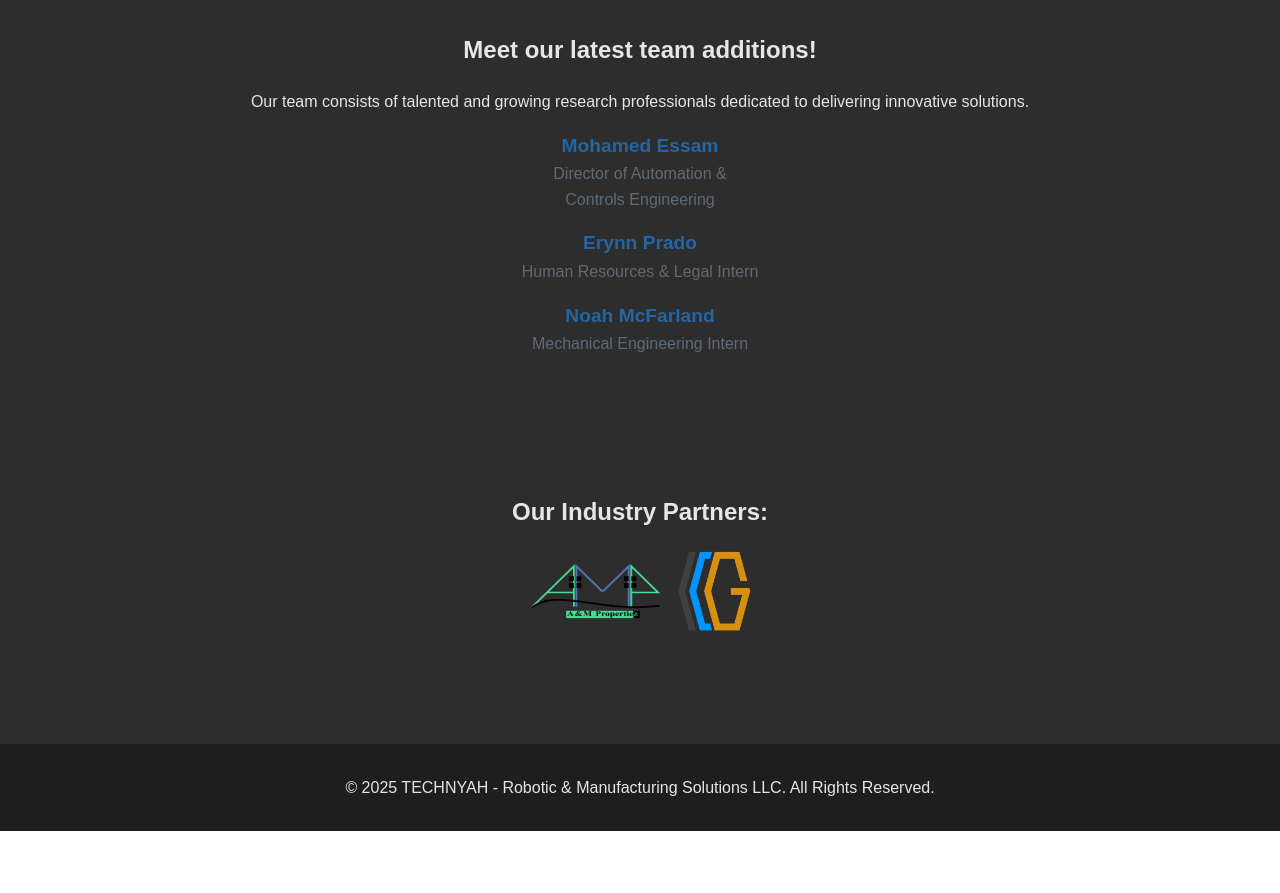
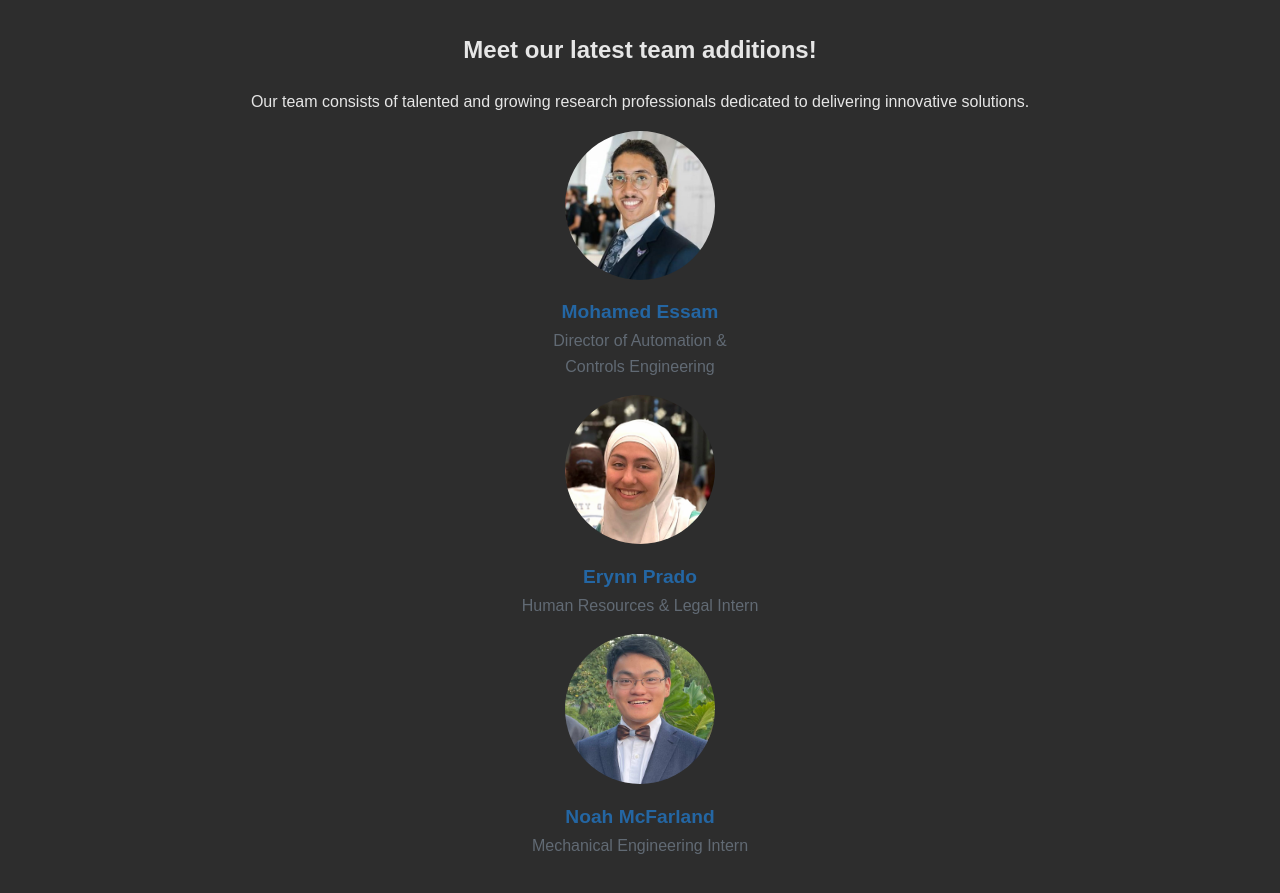
Before and after one commit to mo-hadid/mawqe3-rms, a plain HTML site: page about.html in a window 1280 px wide. Shown: the part 1080-1973 px from the top of the page. Before the commit the page ends 1911 px from the top, so only its background shows below. Drawn offline with Linux system fonts and the light colour scheme.

Commit message:
Update about.html

```diff
--- a/about.html
+++ b/about.html
@@ -82,7 +82,7 @@
                     <div class="team-grid">
                         <!-- Team Member 1 -->
                         <div class="team-member">
-                          <!-- <img src="images/mo_hadid.png" alt="Mohamed Essam - Director of Automation & Controls Engineering" class="team-img"> -->
+                           <img src="images/mo_hadid.png" alt="Mohamed Essam - Director of Automation & Controls Engineering" class="team-img">
                             <h3>Mohamed Essam</h3>
                             <p>Director of Automation &<br>Controls Engineering</p>
 
@@ -90,13 +90,13 @@
                         </div>
                         <!-- Team Member 2 -->
                         <div class="team-member">
-                         <!-- <img src="images/erynn_hs_pic4.png" alt="Erynn Prado - Human Resources & Legal" class="team-img"> -->
+                         <img src="images/erynn_hs_pic4.png" alt="Erynn Prado - Human Resources & Legal Intern" class="team-img">
                             <h3>Erynn Prado</h3>
                             <p>Human Resources & Legal Intern</p>
                         </div>
                         <!-- Team Member 3 -->
                         <div class="team-member">
-                     <!-- <img src="images/noah.png" alt="Noah McFarland - Lead Mechanical Engineer" class="team-img"> -->
+                     <img src="images/noah.png" alt="Noah McFarland - Mechanical Engineer Intern" class="team-img">
                             <h3>Noah McFarland</h3>
                             <p>Mechanical Engineering Intern</p>
                         </div>
```
